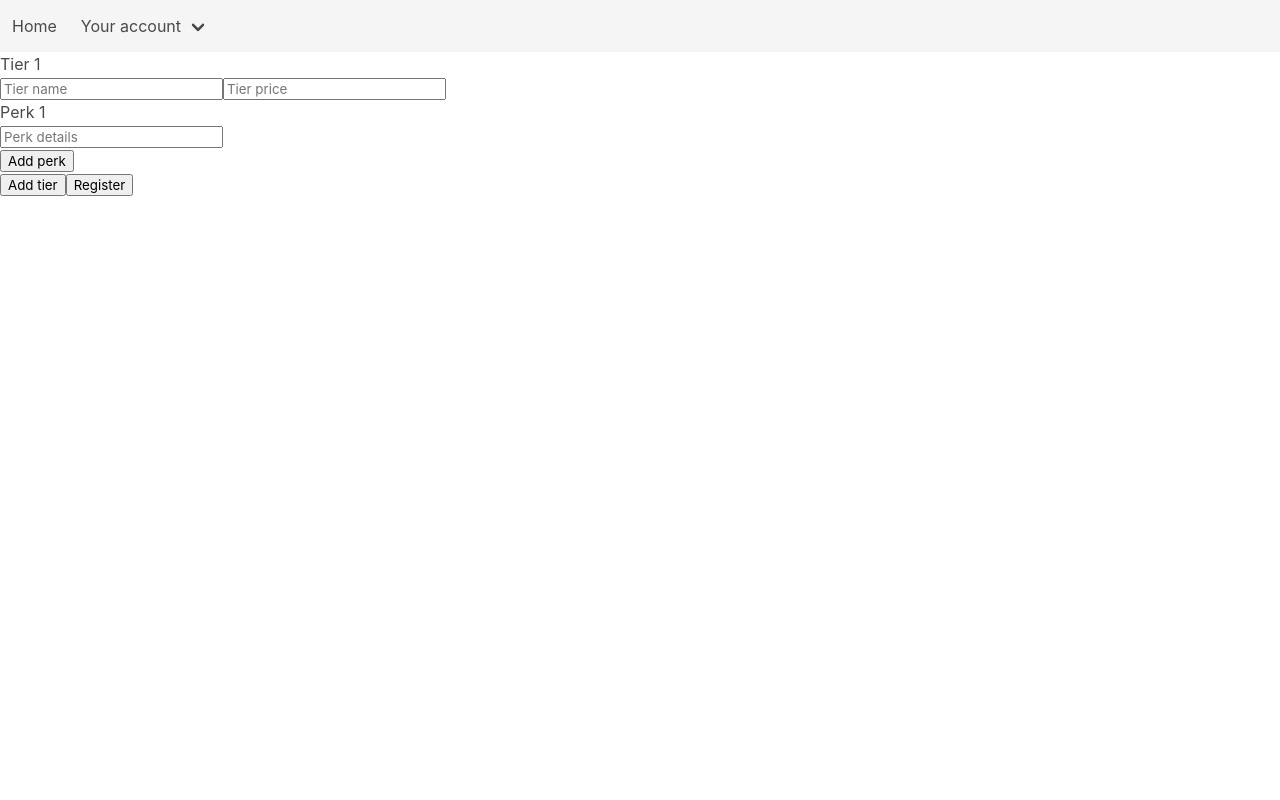
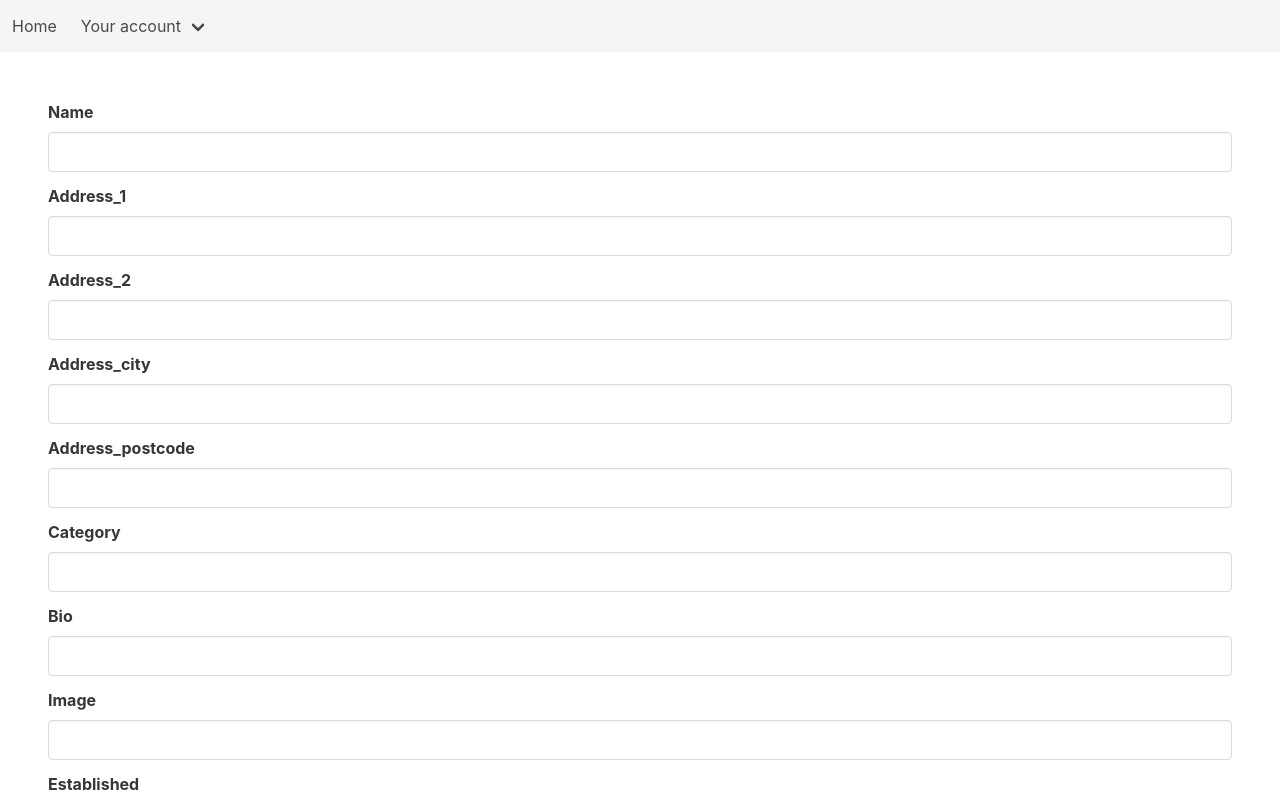
Before and after one commit to LebaneseBlonde/project_4, a React app: page /business/register in a window 1280 px wide. Shown: the top 800 px of the page. Built offline with nearby package versions, Linux system fonts and the light colour scheme.

Commit message:
perks and tiers regiter finally workiing

```diff
--- a/client/components/businesses/BusinessRegister.js
+++ b/client/components/businesses/BusinessRegister.js
@@ -8,7 +8,7 @@ import BusinessTierForm from './forms/BusinessTierForm'
 
 export default function BusinessRegister(history) {
 
-  const [formNum, setFormNum] = useState(2)
+  const [formNum, setFormNum] = useState(0)
 
   const [bioFormData, setBioFormData] = useState({
     name : '',
@@ -69,12 +69,13 @@ export default function BusinessRegister(history) {
     setTierFormData(newTierFormData)
   }
 
-  function handlePerkChange(event, index2) {
+  function handlePerkChange(event, index, index2) {
     const newPerkFormData = [...perkFormData]
-    newPerkFormData[index2] = {
-      ...newPerkFormData[index2],
-      [event.target.name]: event.target.value
-    }
+    newPerkFormData[index] = [
+      ...newPerkFormData[index],
+    ]
+    newPerkFormData[index][index2] = {perk: event.target.value}
+    console.log(newPerkFormData)
     setPerkFormData(newPerkFormData)
   }
 
@@ -117,11 +118,16 @@ export default function BusinessRegister(history) {
     const fundId = localStorage.getItem('fundId')
     const token = localStorage.getItem('token')
     try {
-      tierFormData.map(async (tier) => {
+      tierFormData.map(async (tier, tierIndex) => {
         const { data } = await axios.post(`/api/funds/${fundId}/tiers`, tier, {
           headers: { Authorization: `Bearer ${token}` }
         })
-
+        const tierId = data.id
+        perkFormData[tierIndex].map(async (perk) => {
+          const { data } = await axios.post(`/api/funds/${fundId}/tiers/${tierId}/perks`, perk, {
+            headers: { Authorization: `Bearer ${token}` }
+          })
+        })
       })
     } catch(err) {
       console.log(err);
--- a/client/components/businesses/forms/BusinessTierForm.js
+++ b/client/components/businesses/forms/BusinessTierForm.js
@@ -22,11 +22,10 @@ export default function BusinessTierForm({ handlePerkChange, handleTierChange, t
   return <div>
     {tierFormData.map((tier, index) => {
       return <div key={index}>
-        <TierForm index={index} handleTierChange={handleTierChange} />
+        <TierForm index={index} handleTierChange={(event) => handleTierChange(event, index)} />
         {perkFormData[index].map((perk, index2) => {
-          console.log(perkFormData[index])
           return <div key={index2}>
-            <PerkForm index2={index2} handlePerkChange={handlePerkChange} />
+            <PerkForm index2={index2} handlePerkChange={(event) => handlePerkChange(event, index, index2)} />
           </div>
         })}
         <button onClick={() => addPerk(index)}>Add perk</button>
```
Also changed, not shown: 1 other file (tests, documents, lock files or other folders).
